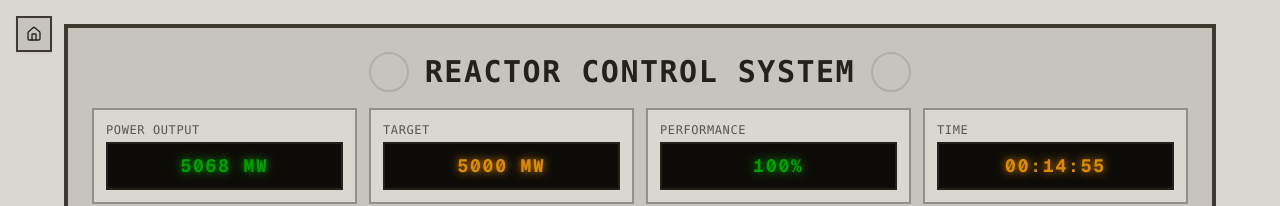
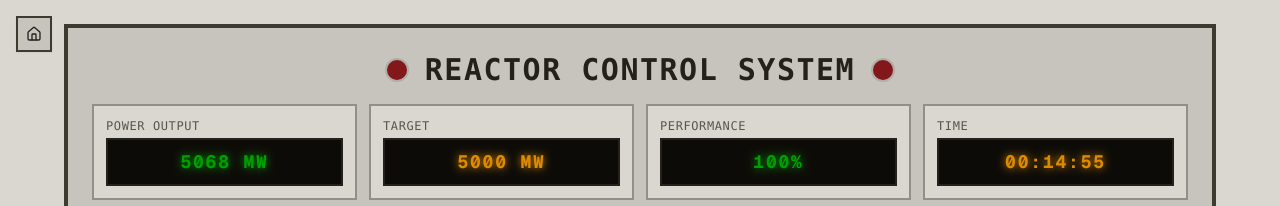
Before and after one commit to T-J-D-Cavey/RBMK_Nuclear_Reactor_Simulator, a Next.js app: page /game in a window 1280 px wide. Shown: the top 206 px of the page. Built offline with nearby package versions, Linux system fonts and the light colour scheme.

Commit message:
refactor: restore v30 project state and update files
#VERCEL_SKIP

Co-authored-by: Tim Cavey <112900862+T-J-D-Cavey@users.noreply.github.com>

```diff
--- a/components/control-panel.tsx
+++ b/components/control-panel.tsx
@@ -33,8 +33,8 @@ export default function ControlPanel({ gameState, onTogglePause }: ControlPanelP
         <div className="text-center">
           <div className="flex items-center justify-center gap-4">
             <div
-              className={`w-8 h-8 md:w-10 md:h-10 rounded-full transition-all flex-shrink-0 ${
-                hasWarnings ? "bg-red-600 animate-warning-flash" : "bg-transparent border-2 border-muted"
+              className={`w-4 h-4 md:w-6 md:h-6 rounded-full transition-all flex-shrink-0 ${
+                hasWarnings ? "bg-red-600 animate-warning-flash" : "bg-red-900 border-2 border-muted"
               }`}
             />
 
@@ -43,8 +43,8 @@ export default function ControlPanel({ gameState, onTogglePause }: ControlPanelP
             </h1>
 
             <div
-              className={`w-8 h-8 md:w-10 md:h-10 rounded-full transition-all flex-shrink-0 ${
-                hasWarnings ? "bg-red-600 animate-warning-flash" : "bg-transparent border-2 border-muted"
+              className={`w-4 h-4 md:w-6 md:h-6 rounded-full transition-all flex-shrink-0 ${
+                hasWarnings ? "bg-red-600 animate-warning-flash" : "bg-red-900 border-2 border-muted"
               }`}
             />
           </div>
```
